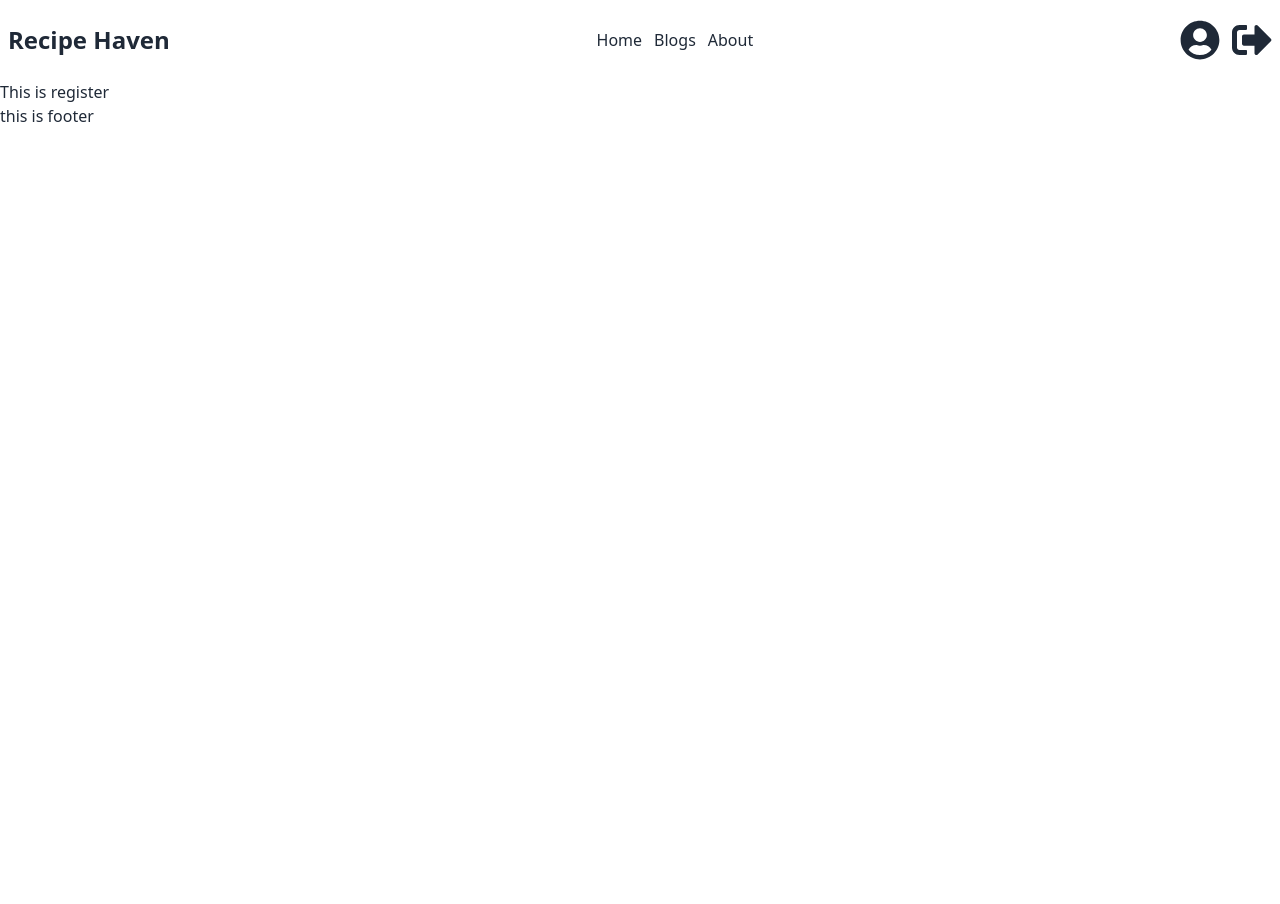
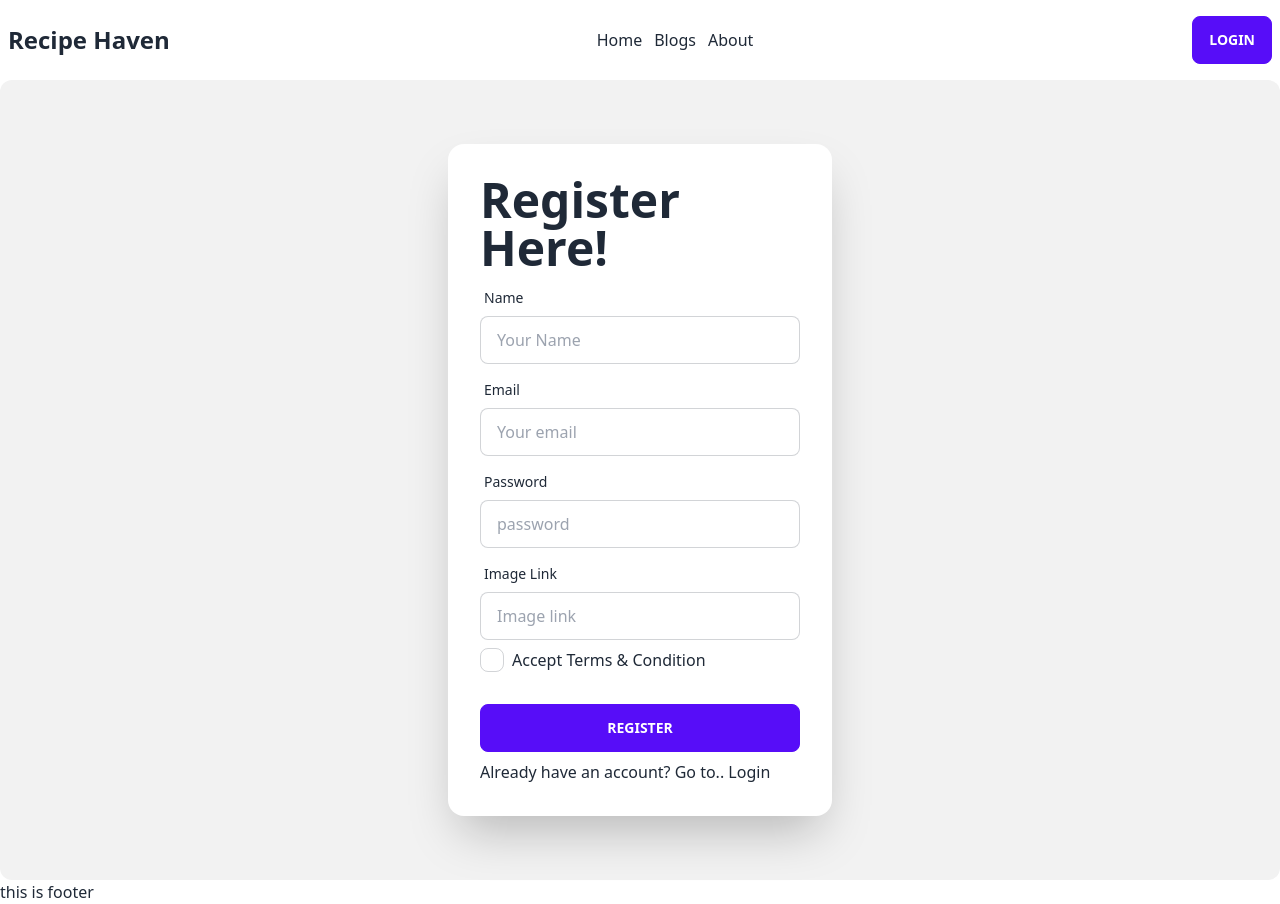
Before and after one commit to zahangir20bd/chef-recipe-hunter-client-side, a React (Vite) app: page /register in a window 1280 px wide. Before the commit the page ends 800 px from the top, so only its background shows below. Built offline with nearby package versions, Linux system fonts and the light colour scheme.

Commit message:
login and register page design Done

```diff
--- a/src/Pages/Login/Login.jsx
+++ b/src/Pages/Login/Login.jsx
@@ -1,10 +1,64 @@
 import React from "react";
+import { FaGithub, FaGoogle } from "react-icons/fa";
+import { Link } from "react-router-dom";
 
 const Login = () => {
   return (
     <div>
       <div>
-        <h2>Please login</h2>
+        <div className="hero min-h-screen bg-base-200 rounded-xl">
+          <div className="hero-content flex-col lg:flex-row-reverse lg:justify-between">
+            <div className="text-center lg:text-left ">
+              <h1 className="text-2xl font-bold mb-5 ">Continue With</h1>
+              <button className="btn btn-outline btn-primary w-full mb-2">
+                <FaGoogle className="me-1" />
+                <span>Login With Google</span>
+              </button>
+              <button className="btn btn-outline btn-primary w-full">
+                <FaGithub className="me-1" />
+                <span>Login With GitHub</span>
+              </button>
+              <p className="py-6"></p>
+            </div>
+            <div className="card flex-shrink-0 w-full max-w-sm shadow-2xl bg-base-100">
+              <div className="card-body">
+                <h1 className="text-5xl font-bold">Login now!</h1>
+                <div className="form-control">
+                  <label className="label">
+                    <span className="label-text">Email</span>
+                  </label>
+                  <input
+                    type="text"
+                    placeholder="email"
+                    className="input input-bordered"
+                  />
+                </div>
+                <div className="form-control">
+                  <label className="label">
+                    <span className="label-text">Password</span>
+                  </label>
+                  <input
+                    type="text"
+                    placeholder="password"
+                    className="input input-bordered"
+                  />
+                  <label className="label">
+                    <a href="#" className="label-text-alt link link-hover">
+                      Forgot password?
+                    </a>
+                  </label>
+                </div>
+                <div className="form-control mt-6">
+                  <button className="btn btn-primary">Login</button>
+                </div>
+                <div>
+                  <span>New to here? Go to..</span>
+                  <Link to="/register">Register</Link>
+                </div>
+              </div>
+            </div>
+          </div>
+        </div>
       </div>
     </div>
   );
--- a/src/Pages/Register/Register.jsx
+++ b/src/Pages/Register/Register.jsx
@@ -1,9 +1,73 @@
 import React from "react";
+import { Link } from "react-router-dom";
 
 const Register = () => {
   return (
-    <div>
-      <h2>This is register</h2>
+    <div className="hero min-h-screen bg-base-200 rounded-xl">
+      <div className="hero-content">
+        <div className="card flex-shrink-0 w-full max-w-sm shadow-2xl bg-base-100">
+          <div className="card-body">
+            <h1 className="text-5xl font-bold">Register Here!</h1>
+            <div className="form-control">
+              <label className="label">
+                <span className="label-text">Name</span>
+              </label>
+              <input
+                type="text"
+                name="username"
+                placeholder="Your Name"
+                className="input input-bordered"
+                required
+              />
+            </div>
+            <div className="form-control">
+              <label className="label">
+                <span className="label-text">Email</span>
+              </label>
+              <input
+                type="email"
+                name="email"
+                placeholder="Your email"
+                className="input input-bordered"
+                required
+              />
+            </div>
+            <div className="form-control">
+              <label className="label">
+                <span className="label-text">Password</span>
+              </label>
+              <input
+                type="password"
+                placeholder="password"
+                className="input input-bordered"
+                required
+              />
+            </div>
+            <div className="form-control">
+              <label className="label">
+                <span className="label-text">Image Link</span>
+              </label>
+              <input
+                type="text"
+                placeholder="Image link"
+                className="input input-bordered"
+                required
+              />
+            </div>
+            <div className=" flex items-center gap-2">
+              <input type="checkbox" className="checkbox" />
+              <span>Accept Terms & Condition</span>
+            </div>
+            <div className="form-control mt-6">
+              <button className="btn btn-primary">Register</button>
+            </div>
+            <div>
+              <span>Already have an account? Go to..</span>
+              <Link to="/login"> Login</Link>
+            </div>
+          </div>
+        </div>
+      </div>
     </div>
   );
 };
--- a/src/Shared/Navbar/Navbar.jsx
+++ b/src/Shared/Navbar/Navbar.jsx
@@ -27,13 +27,13 @@
         </ul>
       </nav>
       <div className="flex items-center">
-        <div>
-          <FaUserCircle style={{ fontSize: "40px" }}></FaUserCircle>
-        </div>
         {user ? (
-          <button className=" ms-3 font-semibold">
-            <FaSignOutAlt style={{ fontSize: "40px" }}></FaSignOutAlt>
-          </button>
+          <div className="flex items-center">
+            <FaUserCircle style={{ fontSize: "40px" }}></FaUserCircle>
+            <button className=" ms-3 font-semibold">
+              <FaSignOutAlt style={{ fontSize: "40px" }}></FaSignOutAlt>
+            </button>
+          </div>
         ) : (
           <button className=" btn btn-primary text-white ms-3 font-semibold">
             <Link to="/login">Login</Link>
--- a/src/providers/AuthProvider.jsx
+++ b/src/providers/AuthProvider.jsx
@@ -7,7 +7,8 @@
 const auth = getAuth(app);
 
 const AuthProvider = ({ children }) => {
-  const user = { displayName: "Zahangir Alam" };
+  //   const user = { displayName: "Zahangir Alam" };
+  const user = null;
   const authInfo = {
     user,
   };
```
